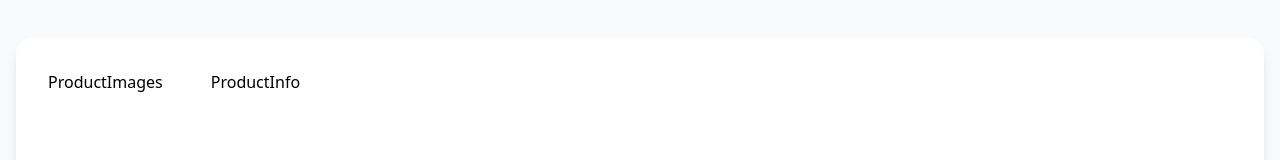
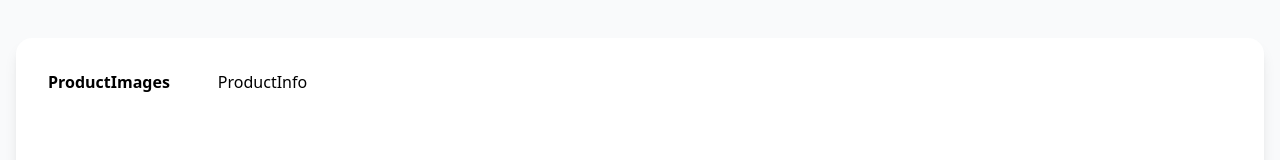
Before and after one commit to Aamir-786687/Playshifu-product-page, a React (Vite) app in the folder client/: page / in a window 1280 px wide. Shown: the part 181-341 px from the top of the page. Built offline with nearby package versions, Linux system fonts and the light colour scheme.

Commit message:
UI / Backend added

```diff
--- a/client/src/Components/Product/ProductImages.jsx
+++ b/client/src/Components/Product/ProductImages.jsx
@@ -1,9 +1,11 @@
-import React from 'react'
+import React from "react";
 
 const ProductImages = () => {
   return (
-    <div>ProductImages</div>
-  )
-}
+    <div className="font-bold">
+      <h1>ProductImages</h1>
+    </div>
+  );
+};
 
-export default ProductImages
+export default ProductImages;
```
